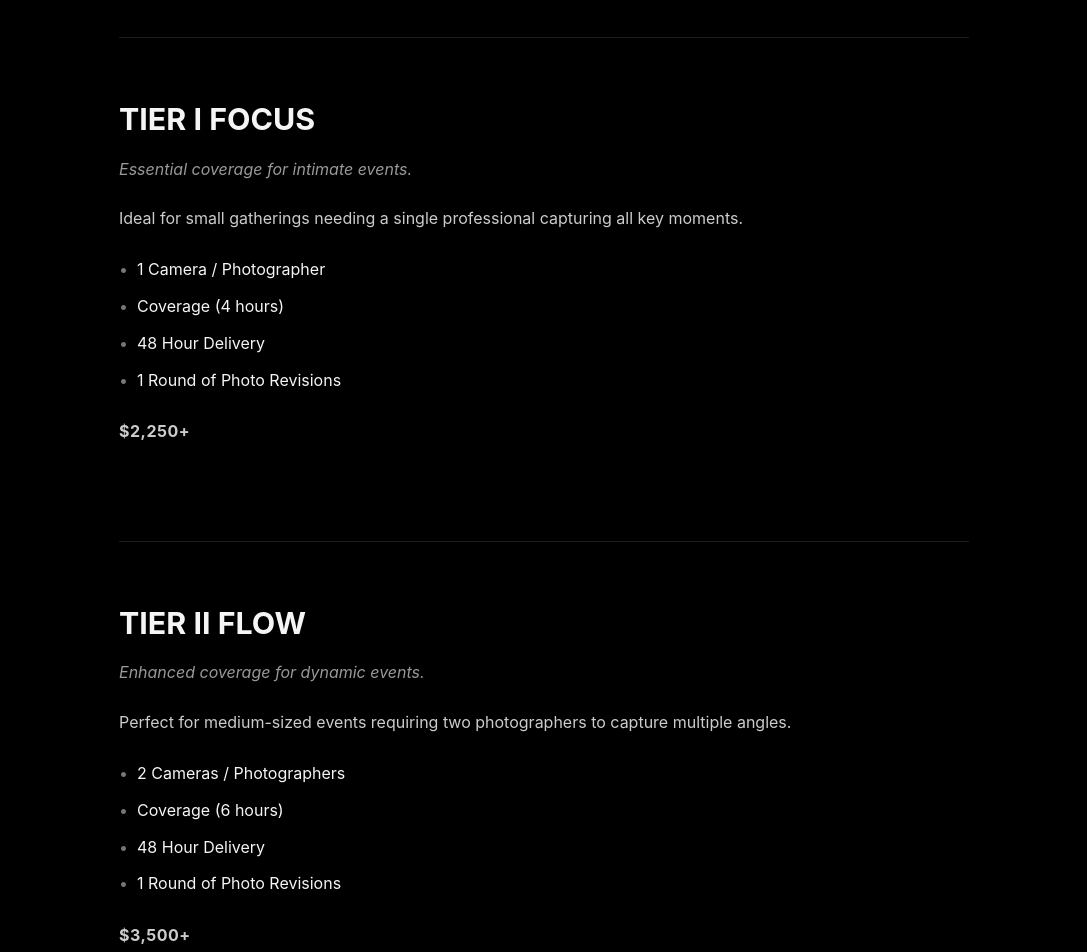
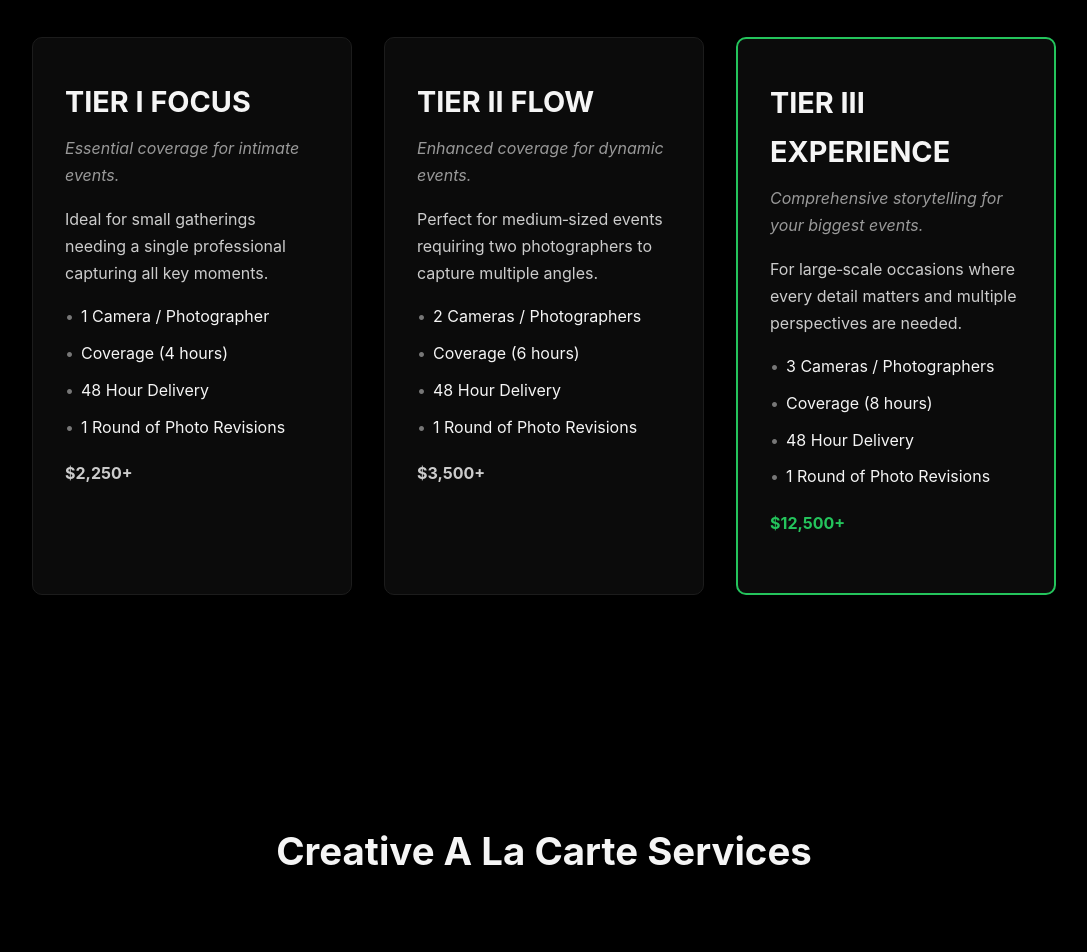
Before and after one commit to OHADKAB/dada-event-static, a plain HTML site: page index.html in a window 1280 px wide. Shown: the part 1020-1972 px from the top of the page, without its empty margins (96-1183 px from the left). Drawn offline with Linux system fonts and the light colour scheme.

Commit message:
Display pricing tiers horizontally in three columns and update package styling

```diff
--- a/index.html
+++ b/index.html
@@ -22,8 +22,17 @@
   <section id="packages" class="packages fade-section">
     <h2>Event Coverage Packages</h2>
 
-    <div class="package">
-      <h3>TIER I FOCUS</h3>
+    <!--
+      The three main event coverage packages are displayed side‑by‑side
+      using a grid layout. Each card communicates the tier name,
+      tagline, overview, bullet list of deliverables, and starting price.
+      The premium tier (Tier III) is highlighted with an accent border
+      and green price to draw attention. Adjust the content inside each
+      <div class="package-card"> as needed to refine your marketing messaging.
+    -->
+    <div class="packages-grid">
+      <div class="package-card">
+        <h3>TIER I Focus</h3>
         <p class="tagline">Essential coverage for intimate events.</p>
         <p>
           Ideal for small gatherings needing a single professional capturing all key moments.
@@ -36,12 +45,11 @@
         </ul>
         <p class="price">$2,250+</p>
       </div>
-
-    <div class="package">
-      <h3>TIER II FLOW</h3>
+      <div class="package-card">
+        <h3>TIER II Flow</h3>
         <p class="tagline">Enhanced coverage for dynamic events.</p>
         <p>
-        Perfect for medium-sized events requiring two photographers to capture multiple angles.
+          Perfect for medium‑sized events requiring two photographers to capture multiple angles.
         </p>
         <ul>
           <li>2 Cameras / Photographers</li>
@@ -51,12 +59,11 @@
         </ul>
         <p class="price">$3,500+</p>
       </div>
-
-    <div class="package">
-      <h3>TIER III EXPERIENCE</h3>
+      <div class="package-card premium">
+        <h3>TIER III Experience</h3>
         <p class="tagline">Comprehensive storytelling for your biggest events.</p>
         <p>
-        For large-scale occasions where every detail matters and multiple perspectives are needed.
+          For large‑scale occasions where every detail matters and multiple perspectives are needed.
         </p>
         <ul>
           <li>3 Cameras / Photographers</li>
@@ -64,7 +71,8 @@
           <li>48 Hour Delivery</li>
           <li>1 Round of Photo Revisions</li>
         </ul>
-      <p class="price">Upon Request</p>
+        <p class="price">$12,500+</p>
+      </div>
     </div>
   </section>
 
--- a/style.css
+++ b/style.css
@@ -321,3 +321,76 @@ footer {
         grid-template-columns: 1fr;
       }
     }
+
+/* EVENT COVERAGE PACKAGES GRID */
+.packages-grid {
+  display: grid;
+  grid-template-columns: repeat(3, 1fr);
+  gap: 2rem;
+  max-width: 1200px;
+  margin: 0 auto;
+}
+.package-card {
+  background: #0b0b0b;
+  border: 1px solid #1c1c1c;
+  border-radius: 10px;
+  padding: 2.5rem 2rem;
+  text-align: left;
+  transition: border-color 0.3s ease, transform 0.3s ease;
+}
+.package-card:hover {
+  border-color: #24c45c;
+  transform: translateY(-6px);
+}
+.package-card h3 {
+  font-size: 1.8rem;
+  margin-bottom: 0.5rem;
+  text-transform: uppercase;
+  color: #f5f5f5;
+}
+.package-card .tagline {
+  color: #999;
+  font-style: italic;
+  margin-bottom: 1rem;
+}
+.package-card p {
+  color: #ccc;
+  margin-bottom: 1rem;
+}
+.package-card ul {
+  margin: 1rem 0;
+  list-style: none;
+  padding-left: 0;
+}
+.package-card ul li {
+  margin-bottom: 0.6rem;
+  padding-left: 1rem;
+  position: relative;
+}
+.package-card ul li::before {
+  content: "•";
+  position: absolute;
+  left: 0;
+  color: #777;
+}
+.package-card .price {
+  color: #ccc;
+  font-weight: bold;
+  margin-top: 1.2rem;
+}
+.package-card.premium {
+  border: 2px solid #24c45c;
+}
+.package-card.premium .price {
+  color: #24c45c;
+}
+@media (max-width: 900px) {
+  .packages-grid {
+    grid-template-columns: repeat(2, 1fr);
+  }
+}
+@media (max-width: 600px) {
+  .packages-grid {
+    grid-template-columns: 1fr;
+  }
+}
```
Lines whose indentation alone changed are shown as unchanged.
